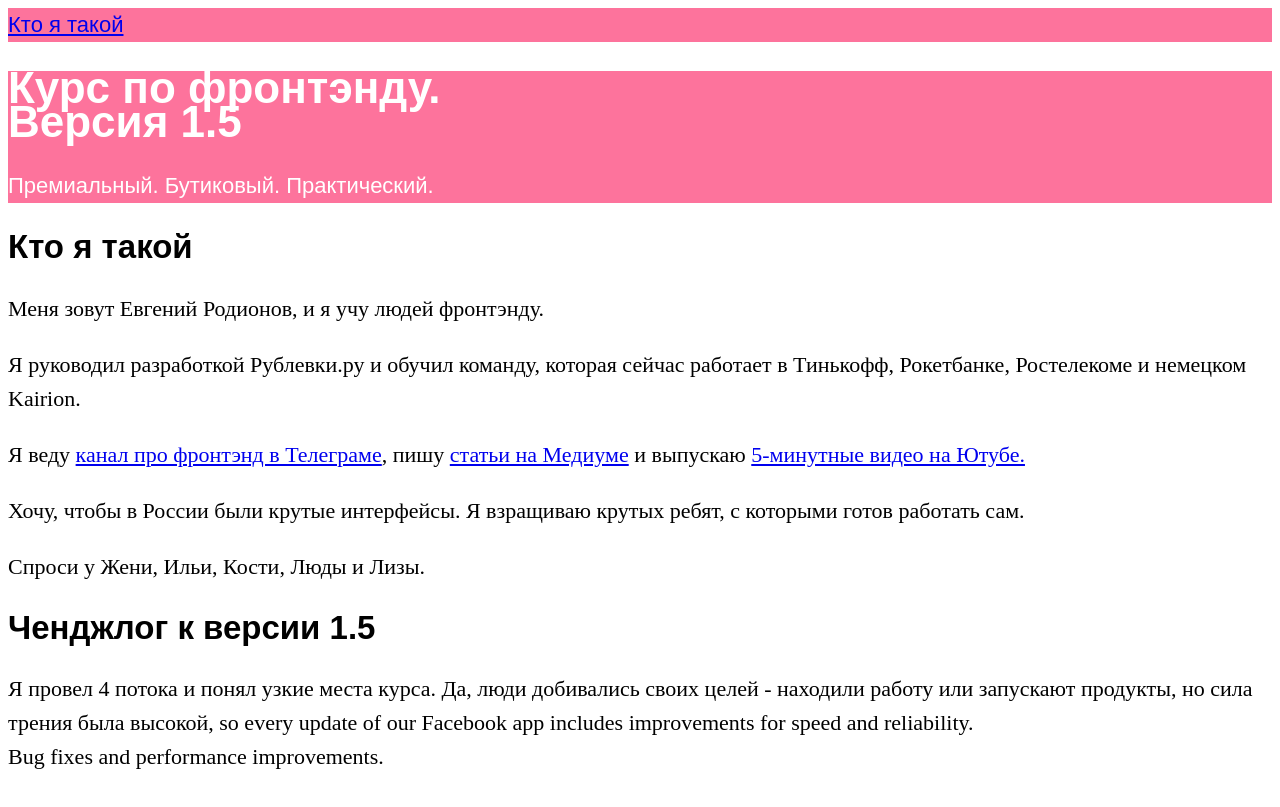
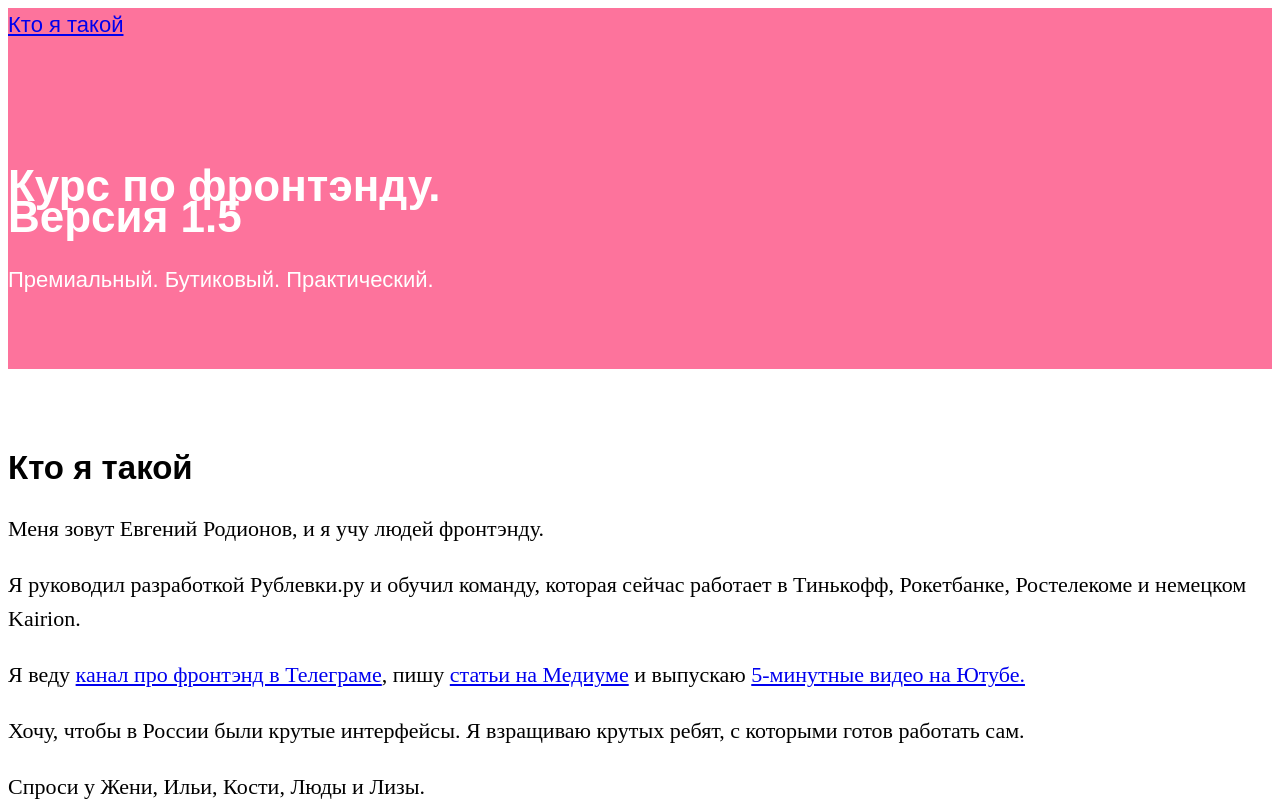
Before and after one commit to mark-can/verstka, a plain HTML site: page index.html in a window 1280 px wide. Shown: the top 807 px of the page. Drawn offline with Linux system fonts and the light colour scheme.

Commit message:
Добавил отступы по заданию из 5 урока

```diff
--- a/styles.css
+++ b/styles.css
@@ -10,6 +10,19 @@ nav {
 	font-family: Arial, Helvetica, sans-serif;
 }
 
+header {
+	padding-top: 100px;
+	padding-bottom: 50px;
+}
+
+h1 {
+	line-height: 0.7em;
+}
+
+main {
+	padding-top: 55px;
+}
+
 h1,
 h2 {
 	font-family: Arial, Helvetica, sans-serif;
```
